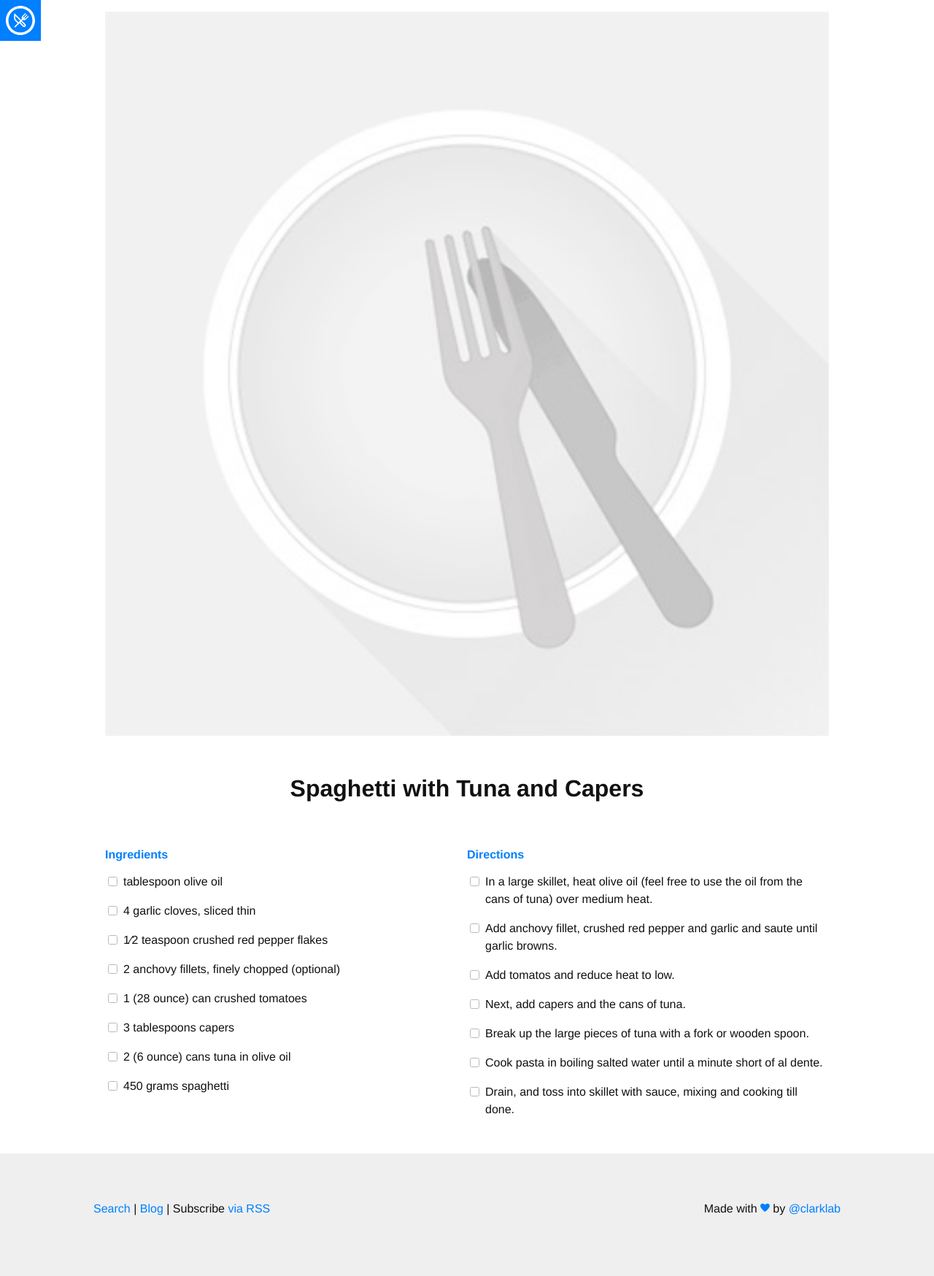
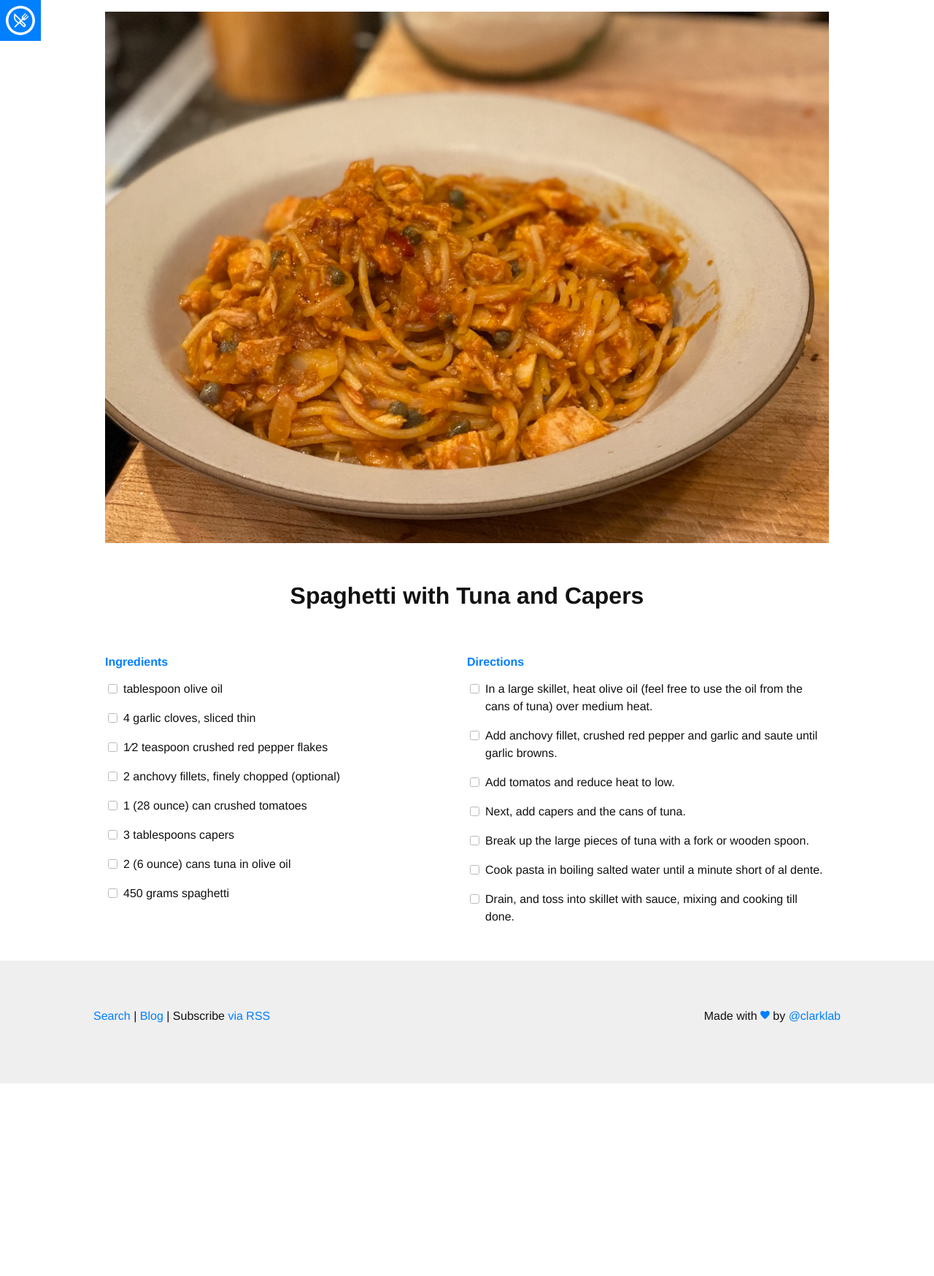
Before and after one commit to edinel/recipes, a Jekyll site: the page built from _recipes/Pasta_with_Tuna_and_Capers.md, in a window 1280 px wide. Shown: the whole page at 73% size. Built offline with Jekyll 4.4.1, drawn with Linux system fonts in a browser that asks for light colours; nearby versions of some CDN libraries; some web fonts are replaced; after the commit the page ends 1484 px from its top, so only the background shows below that.

Commit message:
Added image for Tuna Pasta

```diff
--- a/_recipes/Pasta_with_Tuna_and_Capers.md
+++ b/_recipes/Pasta_with_Tuna_and_Capers.md
@@ -1,7 +1,7 @@
 ---
 layout: recipe
 title:  "Spaghetti with Tuna and Capers"
-image: "default.jpg"
+image: "tunapasta.jpg"
 tags: pasta, main course, Italian, tuna, fish, tomato
 
 ingredients:
```
Also changed, not shown: images/tunapasta.jpg (added), 1 other file.
